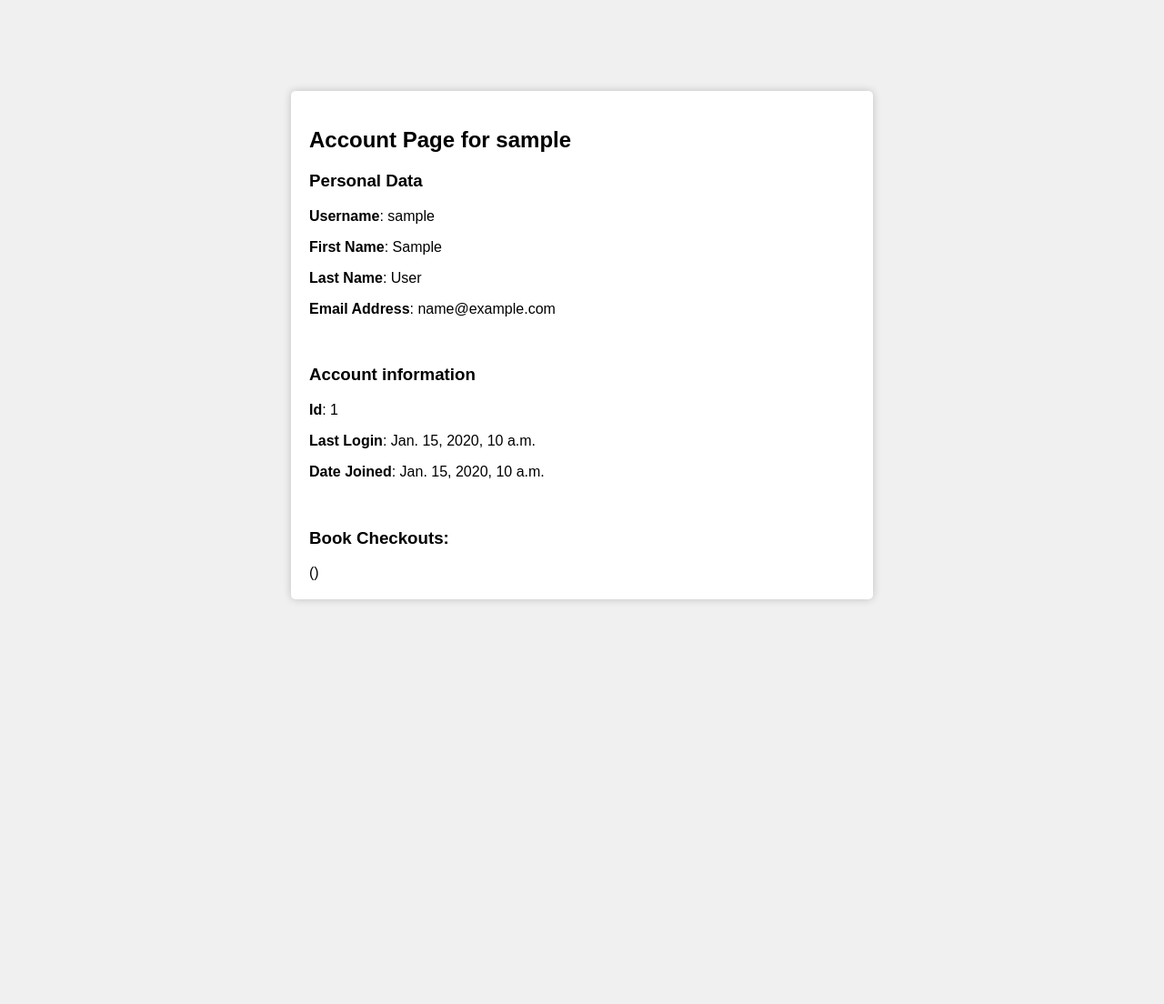
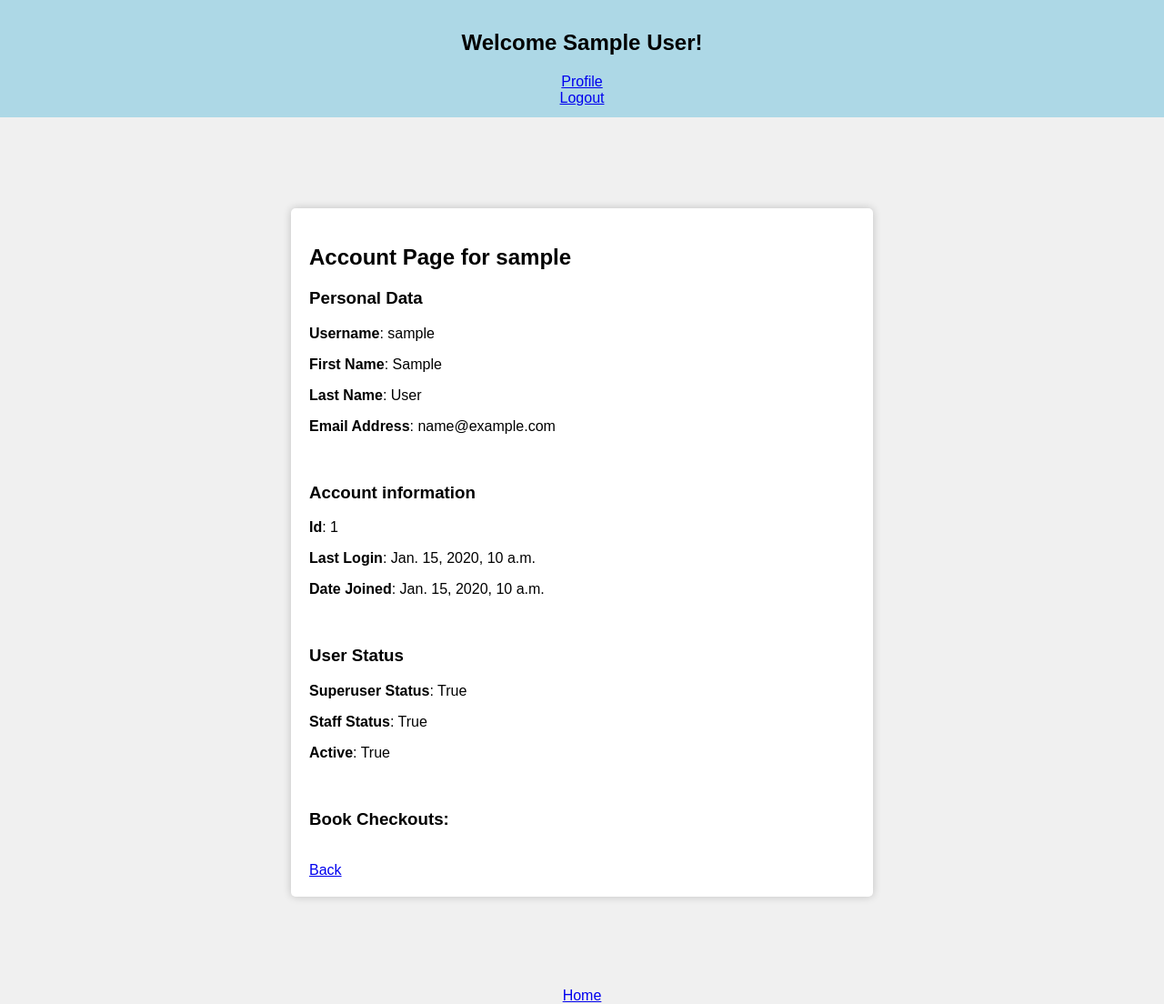
Before and after one commit to jfassett1/library-project, a Django app: page /accounts/profile/ in a window 1280 px wide. Shown: the whole page at 91% size. Before the commit the page ends 662 px from the top, so only its background shows below. Run offline with Django 4.2, Linux system fonts and the light colour scheme; a user stored in the database is signed in; tables that the repository leaves empty hold one stand-in row (values such as "Sample post"); data that the repository does not hold is empty; some libraries are stand-ins or nearby versions.

Commit message:
Added minor css changes

```diff
--- /dev/null
+++ b/library_project/accounts/context_processors.py
@@ -0,0 +1,5 @@
+def user_context(request):
+    return {
+        'login': request.user.is_authenticated,
+        'Name': request.user.get_full_name() if request.user.is_authenticated else None
+    }
--- a/library_project/accounts/views.py
+++ b/library_project/accounts/views.py
@@ -47,18 +47,36 @@ def profile_view(request):
         username = identity_dict['username']
         login = True
         message = user_dict
+        book_checkout = {"Message":"No data"}
         with MySQLdb.connect("db") as conn:
             cursor = get_cursor(conn)
             try:
-                query = f"SELECT DecimalCode FROM checkout WHERE Patron = '{username}'"
+                query = f"""SELECT bd.title, c.DecimalCode,c.Due
+                FROM checkout as c
+                INNER JOIN book as b
+                ON c.DecimalCode = b.DecimalCode
+                INNER JOIN bookdata as bd
+                ON b.BookID = bd.BookID
+                WHERE Patron = '{username}'"""
                 cursor.execute(query)
                 data = cursor.fetchall()
+                data = list(data)
+                book_checkout = {}
+                for idx,entry in enumerate(data):
+                    title = entry[0]
+                    decimal = entry[1]
+                    due = entry[2]
+                    book_checkout[idx+1] = f"{title} | {decimal} | Due on: {due}"
+
+
+
+
             except MySQLdb.Error as e:
                 data = e
 
     else:
         return redirect('login')
-    return render(request, "registration/profile.html", {'identity':identity_dict,'system':system_info_dict,'status':status_dict,'username':username,"data":data})
+    return render(request, "registration/profile.html", {'identity':identity_dict,'system':system_info_dict,'status':status_dict,'username':username,"data":book_checkout})
 
 
 
--- a/library_project/library_project/settings.py
+++ b/library_project/library_project/settings.py
@@ -64,6 +64,7 @@ TEMPLATES = [
                 'django.template.context_processors.request',
                 'django.contrib.auth.context_processors.auth',
                 'django.contrib.messages.context_processors.messages',
+                'accounts.context_processors.user_context'
             ],
         },
     },
--- a/library_project/library_project/templates/base.html
+++ b/library_project/library_project/templates/base.html
@@ -9,12 +9,24 @@
     <link rel="stylesheet" type="text/css" href="{%static 'CSS/style.css' %}">
 
     {% block head %}
+    <div class = "header" style = "background-color: lightblue; padding:1%;">
+        {%if login%}
+        <h2>Welcome {{Name}}!</h2>
+        <a href = "{%url 'profile'%}">Profile</a><br>
+        <a href = "{%url 'logout' %}">Logout</a>
+        {%else%}
+        <h2>You are not logged in</h2>
+        <a href = "{% url 'login'%}">Login</a><Br>
+        <a href = "{% url 'signup'%}">Sign up</a>
+        {%endif%}
+        </div>
         {% endblock %}
 </head>
 <body>
     {% block body %}
         {% endblock %}
     {% block footer %}
+    <a href = "{% url 'home'%}">Home</a>
         {% endblock %}
 </body>
 </html>
--- a/library_project/library_project/templates/registration/profile.html
+++ b/library_project/library_project/templates/registration/profile.html
@@ -15,9 +15,20 @@
         {% for name, value in system.items %}
             <p><b>{{ name|title }}</b>: {{ value }}</p>
         {% endfor %}
-        </table><br>
+    </table><br>
+    <h3>User Status</h3>
+    <table>
+        {% for name, value in status.items %}
+            <p><b>{{ name|title }}</b>: {{ value }}</p>
+        {% endfor %}
+    </table><br>
     <h3>Book Checkouts:</h3>
-    {{data}}
+    <table style = "border: 1cm;">
 
+        {% for name, value in data.items %}
+            <li><b>{{ name|title }}</b>: {{ value }}</li>
+        {% endfor %}
+    </table><br>
+<a href = "{%url 'home' %}">Back</a>
 </div>
 {%endblock%}
```
Also changed, not shown: library_project/library_project/templates/home.html (+0 -12 lines).
